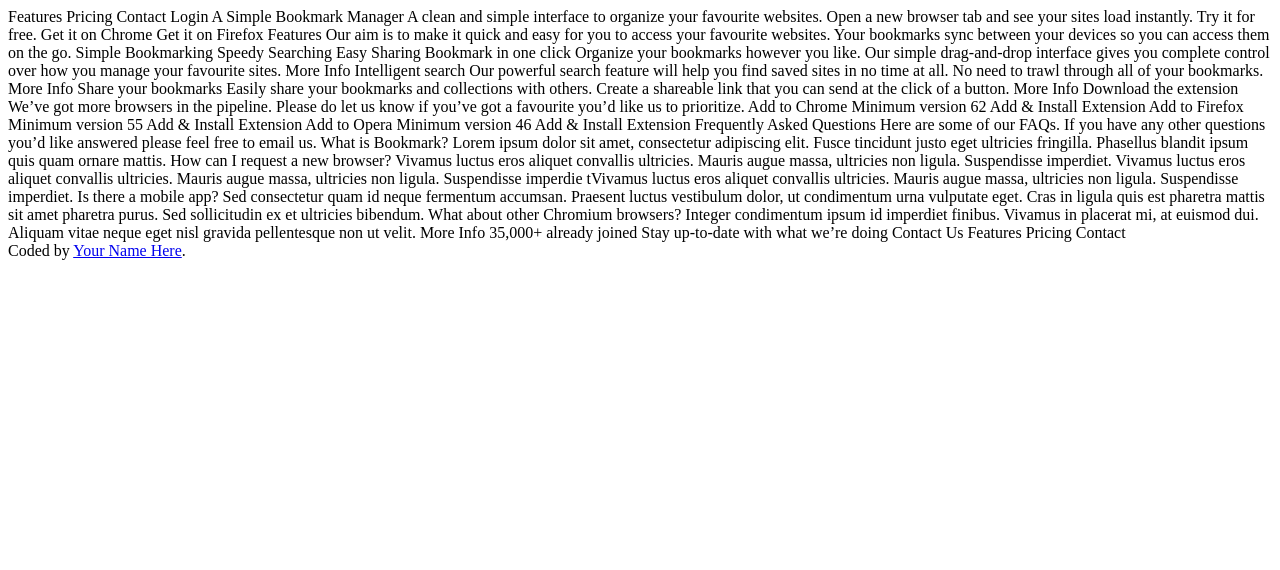
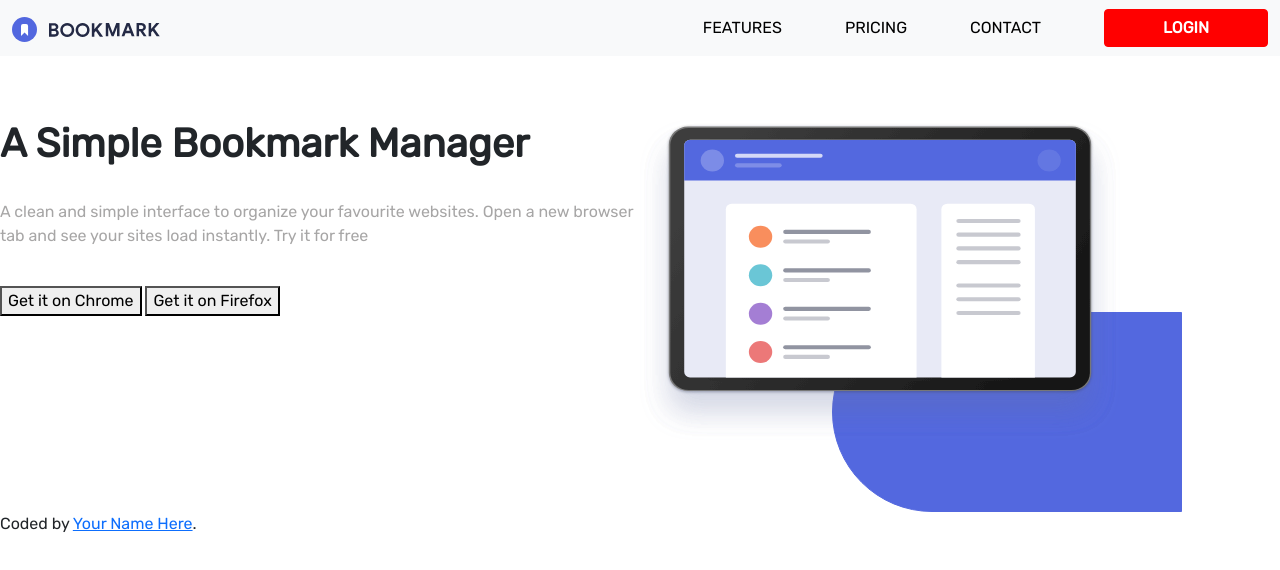
Before and after one commit to julianest/Bookmark, a plain HTML site: page index.html in a window 1280 px wide. Drawn offline with nearby package versions, Linux system fonts and the light colour scheme.

Commit message:
Adelanto 1

```diff
--- a/index.html
+++ b/index.html
@@ -3,130 +3,60 @@
 <head>
   <meta charset="UTF-8">
   <meta name="viewport" content="width=device-width, initial-scale=1.0"> <!-- muestra el sitio correctamente según el dispositivo del usuario -->
+  <link href="https://cdn.jsdelivr.net/npm/bootstrap@5.0.2/dist/css/bootstrap.min.css" rel="stylesheet" integrity="sha384-EVSTQN3/azprG1Anm3QDgpJLIm9Nao0Yz1ztcQTwFspd3yD65VohhpuuCOmLASjC" crossorigin="anonymous">
 
+  <link rel="stylesheet" href="style.css">
   <link rel="icon" type="image/png" sizes="32x32" href="./images/favicon-32x32.png">
 
   <title>Reto 1 | Bookmark landing page</title>
 
   <!-- Siéntase libre de eliminar estos estilos o personalizarlos en su propia hoja de estilo.👍 -->
-  <style>
+  <!-- <style>
     .attribution { font-size: 11px; text-align: center; }
     .attribution a { color: hsl(228, 45%, 44%); }
-  </style>
+  </style> -->
 </head>
 <body>
+  <nav class="navbar navbar-light bg-light">
+    <div class="container-fluid">
+      <a class="navbar-brand">
+        <img src="images/logo-bookmark.svg" alt="logo bookmark" >
+      </a>
+      <form class="d-flex">
+        <a href="" class="opcionNav">FEATURES</a>
+        <a href="" class="opcionNav">PRICING</a>
+        <a href="" class="opcionNav">CONTACT</a>
+        <button class="btn btn-outline-success" type="submit">LOGIN</button>
+      </form>
+    </div>
+  </nav>
+<main>
+  <section class="sec1">
+    <article class="sec1Art">
+      <Div>
+        <h1>A Simple Bookmark Manager</h1>
+        <p>A clean and simple interface to organize your favourite websites. Open a new browser tab and see your sites load instantly. Try it for free</p>
+      </Div>
+      <div>
+        <button>Get it on Chrome</button>
+        <button>Get it on Firefox</button>
+      </div>
+    </article>
+    <article class="sec1Art">
+      <div>
+        <img src="images/illustration-hero.svg" class="pantalla1" alt="pantalla1">
+        <div class="semi-circulo-1"></div>
+      </div>
+    </article>
+  </section>
 
-  Features
-  Pricing
-  Contact
-  Login
 
-  A Simple Bookmark Manager
-
-  A clean and simple interface to organize your favourite websites. Open a new
-  browser tab and see your sites load instantly. Try it for free.
-
-  Get it on Chrome
-  Get it on Firefox
-
-  Features
-
-  Our aim is to make it quick and easy for you to access your favourite websites.
-  Your bookmarks sync between your devices so you can access them on the go.
-
-  Simple Bookmarking
-  Speedy Searching
-  Easy Sharing
-
-  Bookmark in one click
-
-  Organize your bookmarks however you like. Our simple drag-and-drop interface
-  gives you complete control over how you manage your favourite sites.
-
-  More Info
-
-  Intelligent search
-
-  Our powerful search feature will help you find saved sites in no time at all.
-  No need to trawl through all of your bookmarks.
-
-  More Info
-
-  Share your bookmarks
-
-  Easily share your bookmarks and collections with others. Create a shareable
-  link that you can send at the click of a button.
-
-  More Info
-
-  Download the extension
-
-  We’ve got more browsers in the pipeline. Please do let us know if you’ve
-  got a favourite you’d like us to prioritize.
-
-  Add to Chrome
-  Minimum version 62
-  Add & Install Extension
-
-  Add to Firefox
-  Minimum version 55
-  Add & Install Extension
-
-  Add to Opera
-  Minimum version 46
-  Add & Install Extension
-
-  Frequently Asked Questions
-
-  Here are some of our FAQs. If you have any other questions you’d like
-  answered please feel free to email us.
-
-  <!-- Question 1 -->
-  What is Bookmark?
-
-  <!-- Answer 1 -->
-  Lorem ipsum dolor sit amet, consectetur adipiscing elit. Fusce tincidunt
-  justo eget ultricies fringilla. Phasellus blandit ipsum quis quam ornare mattis.
-
-  <!-- Question 2 -->
-  How can I request a new browser?
-
-  <!-- Answer 2 -->
-  Vivamus luctus eros aliquet convallis ultricies. Mauris augue massa, ultricies non ligula.
-  Suspendisse imperdiet. Vivamus luctus eros aliquet convallis ultricies. Mauris augue massa,
-  ultricies non ligula. Suspendisse imperdie tVivamus luctus eros aliquet convallis ultricies.
-  Mauris augue massa, ultricies non ligula. Suspendisse imperdiet.
-
-  <!-- Question 3 -->
-  Is there a mobile app?
-
-  <!-- Answer 3 -->
-  Sed consectetur quam id neque fermentum accumsan. Praesent luctus vestibulum dolor, ut condimentum
-  urna vulputate eget. Cras in ligula quis est pharetra mattis sit amet pharetra purus. Sed
-  sollicitudin ex et ultricies bibendum.
-
-  <!-- Question 4 -->
-  What about other Chromium browsers?
-
-  <!-- Answer 4 -->
-  Integer condimentum ipsum id imperdiet finibus. Vivamus in placerat mi, at euismod dui. Aliquam
-  vitae neque eget nisl gravida pellentesque non ut velit.
-
-  More Info
-
-  35,000+ already joined
-
-  Stay up-to-date with what we’re doing
-
-  Contact Us
-
-  Features
-  Pricing
-  Contact
-
+</main>
   <footer>
       Coded by <a href="#">Your Name Here</a>.
     </p>
   </footer>
+  <script src="https://cdn.jsdelivr.net/npm/bootstrap@5.0.2/dist/js/bootstrap.bundle.min.js" integrity="sha384-MrcW6ZMFYlzcLA8Nl+NtUVF0sA7MsXsP1UyJoMp4YLEuNSfAP+JcXn/tWtIaxVXM" crossorigin="anonymous"></script>
+<script src="scripts.js"></script>
 </body>
 </html>
--- /dev/null
+++ b/scripts.js
@@ -0,0 +1 @@
+console.log("hola")
--- /dev/null
+++ b/style.css
@@ -0,0 +1,82 @@
+@import url('https://fonts.googleapis.com/css2?family=Rubik:ital@0;1&display=swap');
+:root{
+    --Soft-Blue: hsl(231, 69%, 60%);
+    --Soft-Red: hsl(0, 94%, 66%);
+    --Grayish-Blue: hsl(229, 8%, 60%)
+    --Very-Dark Blue: hsl(229, 31%, 21%)
+}
+
+*{
+    font-family: 'Rubik', sans-serif;
+}
+
+.d-flex{
+    display: flex;
+    width: 45%;
+    justify-content: space-between;
+    align-items: center;
+    text-decoration: none;
+}
+.opcionNav{
+    text-decoration: none;
+    font-weight: 400;
+    text-decoration: none;
+    color: black;
+
+}
+.opcionNav:hover{
+    color: red;
+
+}
+.btn-outline-success{
+    background-color: red;
+    color: white;
+    border-color: red;
+    box-shadow: black;
+    font-weight: bold;
+    width: 29%;
+
+}
+.btn-outline-success:hover{
+    background-color: white;
+    border-color: red;
+    color: red;
+}
+.sec1{
+    display: flex;
+    flex-wrap: row;
+    width: 100%;
+}
+
+.sec1Art{
+display: flex;
+flex-direction: column;
+margin-top: 5%;
+width: 50%;
+}
+    .sec1Art div h1{
+        font-weight: bold;
+        margin-bottom: 5%;
+    }
+    .sec1Art div p{
+        color: rgb(167, 166, 166);
+        margin-bottom: 6%;
+    }
+    .pantalla1{
+        position: absolute;
+        z-index: 1;
+        width: 30em;
+        height: 20em;
+    }
+    .semi-circulo-1 {
+        width: 350px;
+        height: 200px;
+        border: 1px solid var(--Soft-Blue);
+        margin: 30% 10% 0% 30%;
+        background: var(--Soft-Blue);
+        border-radius: 100px 0px 0px 100px;
+        position: relative;
+        z-index: 0;
+        border-color: var(--Soft-Blue);
+
+    }
```
